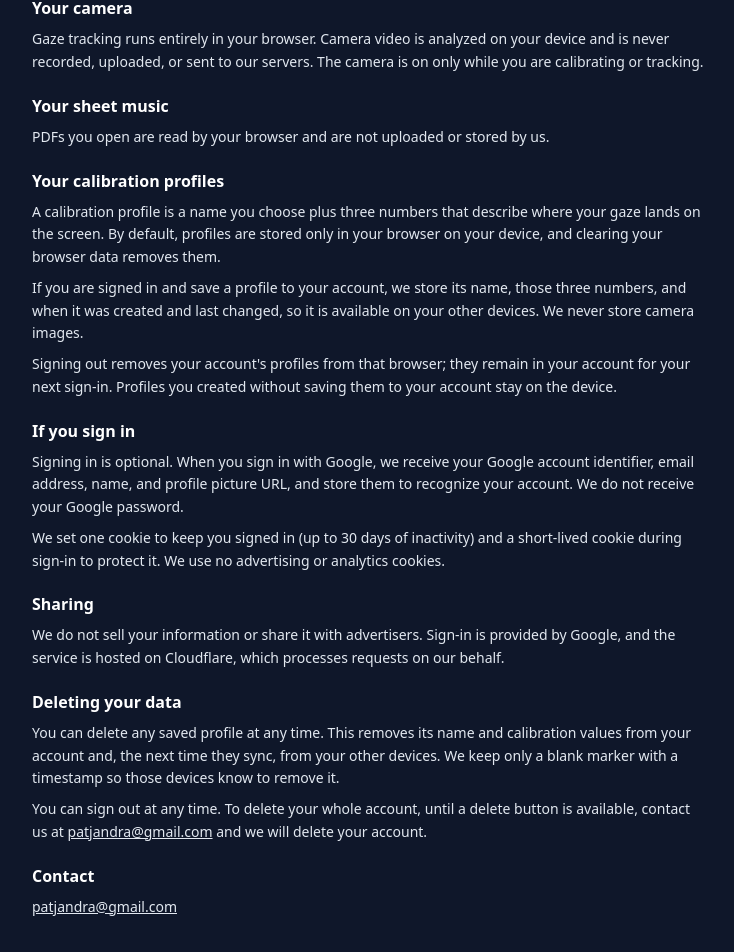
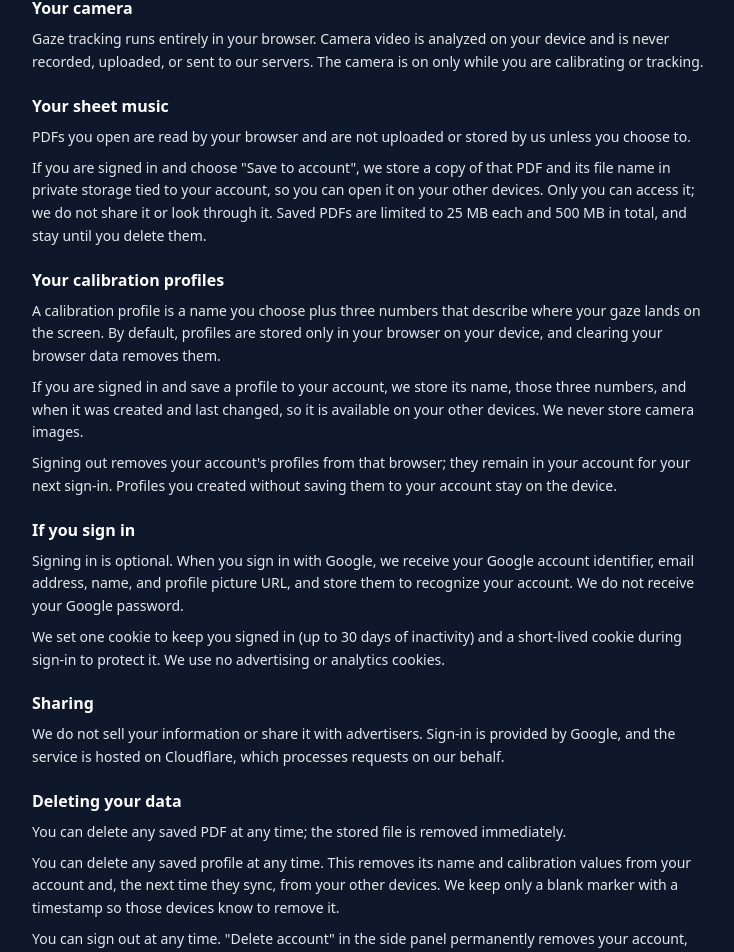
Before and after one commit to patjandra/SightRead, a React (Vite) app: page /privacy in a window 1280 px wide. Shown: the part 240-1192 px from the top of the page, without its empty margins (272-1006 px from the left). Built offline with nearby package versions, Linux system fonts and the light colour scheme; no server answers.

Commit message:
docs(legal): describe saved PDFs and account deletion

```diff
--- a/src/features/legal/PrivacyPage.jsx
+++ b/src/features/legal/PrivacyPage.jsx
@@ -1,11 +1,10 @@
 import React from "react";
 import LegalLayout, { Section } from "./LegalLayout.jsx";
 
-// Keep in sync with what the app stores: update when cloud PDF storage
-// (Phase 3) and account deletion ship.
+// Keep in sync with what the app stores.
 export default function PrivacyPage() {
   return (
-    <LegalLayout title="Privacy Policy" updated="November 2, 2026">
+    <LegalLayout title="Privacy Policy" updated="November 3, 2026">
       <p>
         SightRead is a tool for reading sheet music hands-free. This page
         explains what information it uses and where that information lives.
@@ -22,7 +21,14 @@ export default function PrivacyPage() {
       <Section title="Your sheet music">
         <p>
           PDFs you open are read by your browser and are not uploaded or stored
-          by us.
+          by us unless you choose to.
+        </p>
+        <p>
+          If you are signed in and choose "Save to account", we store a copy of
+          that PDF and its file name in private storage tied to your account, so
+          you can open it on your other devices. Only you can access it; we do
+          not share it or look through it. Saved PDFs are limited to 25 MB each
+          and 500 MB in total, and stay until you delete them.
         </p>
       </Section>
 
@@ -70,15 +76,18 @@ export default function PrivacyPage() {
 
       <Section title="Deleting your data">
         <p>
+          You can delete any saved PDF at any time; the stored file is removed
+          immediately.
+        </p>
+        <p>
           You can delete any saved profile at any time. This removes its name
           and calibration values from your account and, the next time they
           sync, from your other devices. We keep only a blank marker with a
           timestamp so those devices know to remove it.
         </p>
         <p>
-          You can sign out at any time. To delete your whole account, until a
-          delete button is available,
-          contact us at <a href="mailto:patjandra@gmail.com" className="underline hover:text-white">patjandra@gmail.com</a> and we will delete your account.
+          You can sign out at any time. "Delete account" in the side panel
+          permanently removes your account, saved PDFs, and synced profiles.
         </p>
       </Section>
 
--- a/src/features/legal/TermsPage.jsx
+++ b/src/features/legal/TermsPage.jsx
@@ -1,10 +1,9 @@
 import React from "react";
 import LegalLayout, { Section } from "./LegalLayout.jsx";
 
-// Add upload/content terms when PDF storage (Phase 3) ships.
 export default function TermsPage() {
   return (
-    <LegalLayout title="Terms of Service" updated="November 2, 2026">
+    <LegalLayout title="Terms of Service" updated="November 3, 2026">
       <p>
         By using SightRead you agree to these terms. If you do not agree, please
         do not use the service.
@@ -30,7 +29,10 @@ export default function TermsPage() {
         <p>
           You keep ownership of the content you use with SightRead. You are
           responsible for having the right to use any sheet music you open, and
-          you agree not to use the service to infringe anyone's rights.
+          you agree not to use the service to infringe anyone's rights. Only save
+          files to your account that you have the right to store. Saved files are
+          private to your account, and we may remove files that break these
+          terms.
         </p>
       </Section>
 
```
